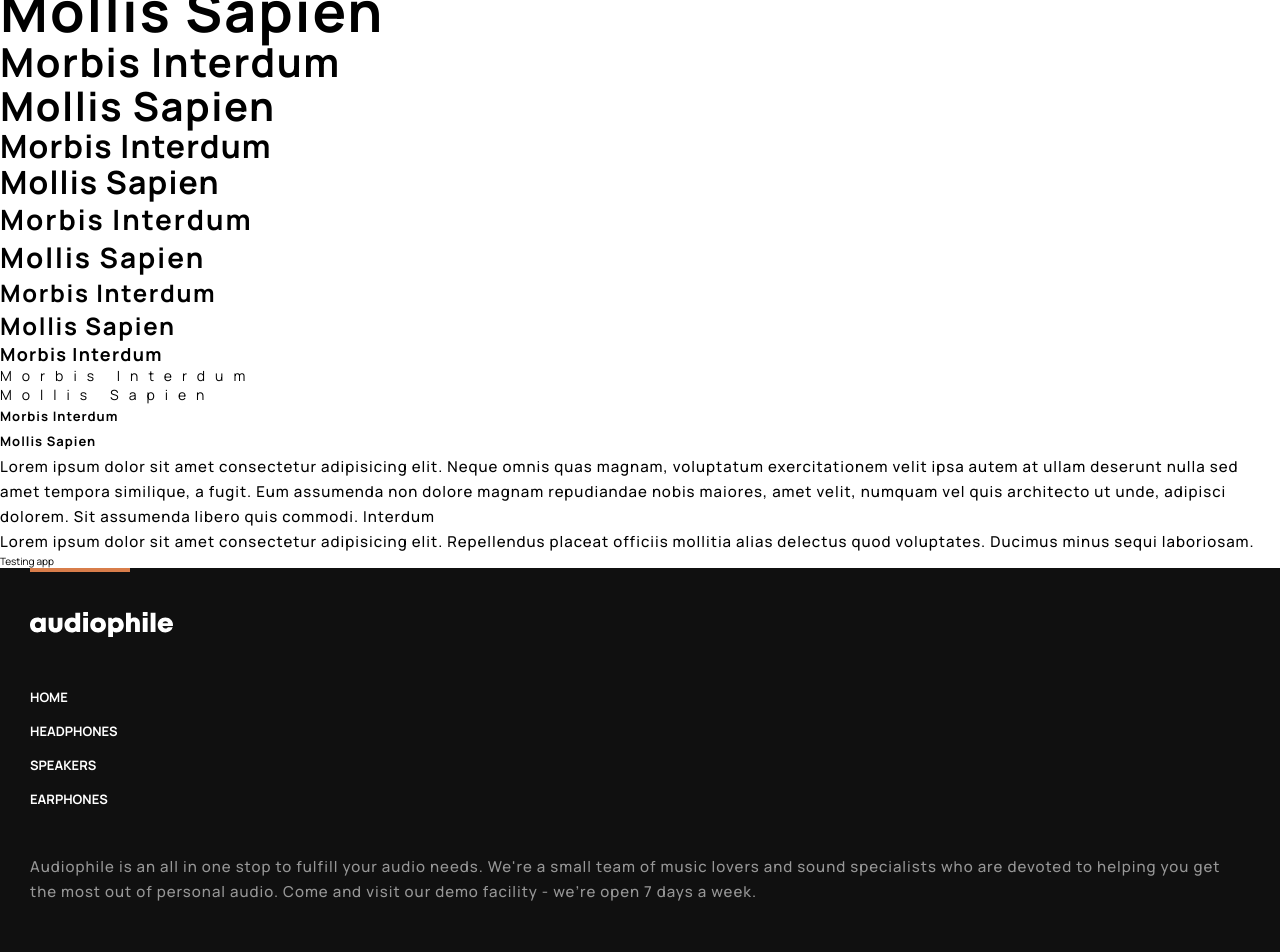
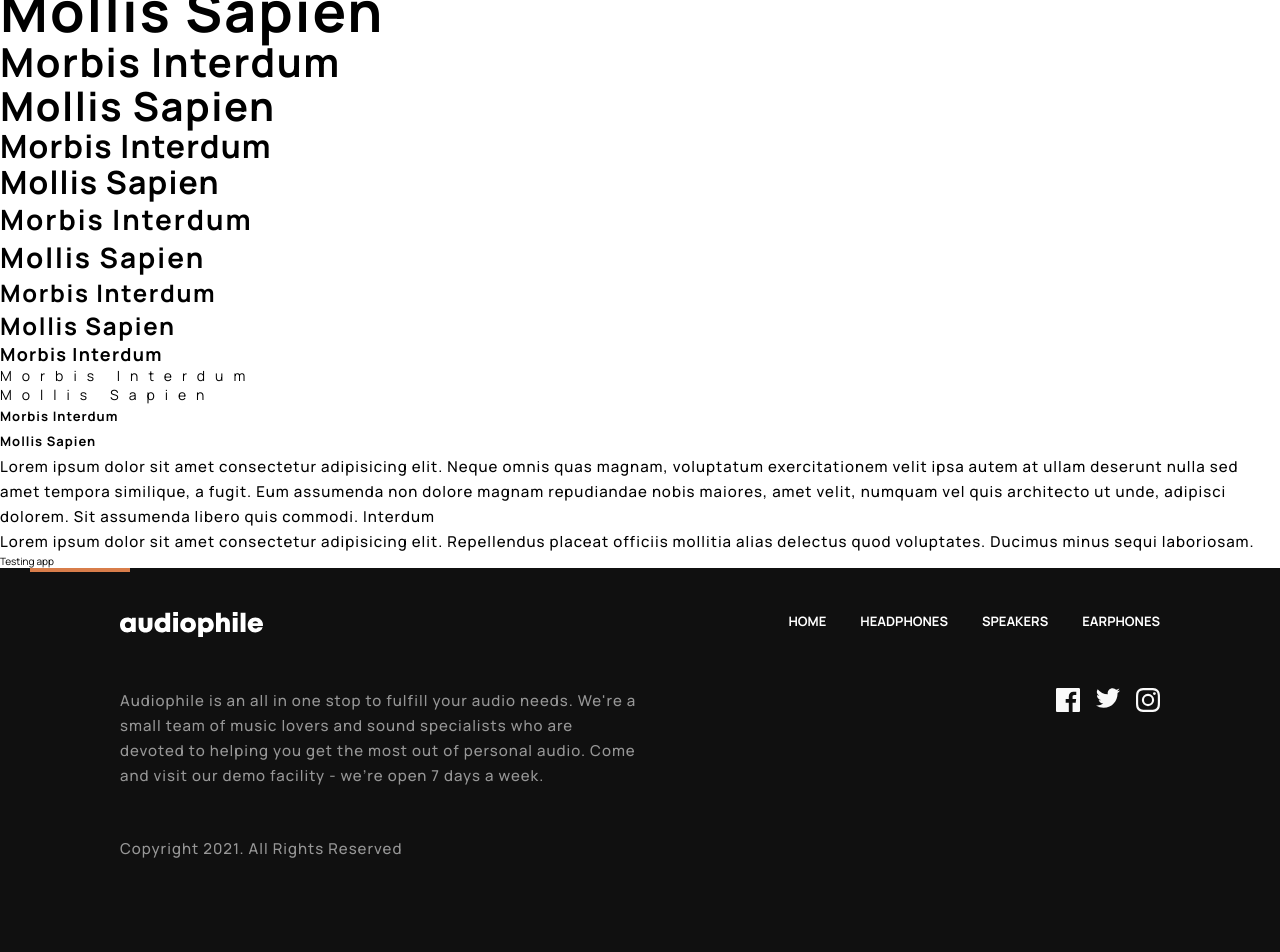
Before and after one commit to MauricioMorenoMorales/FM-16-audiophile-e-comerce, a React (Create React App) app: page / in a window 1280 px wide. Shown: the part 665-1617 px from the top of the page. Built offline with nearby package versions, Linux system fonts and the light colour scheme.

Commit message:
Footer completed

```diff
--- a/src/components/Footer/Footer.styles.ts
+++ b/src/components/Footer/Footer.styles.ts
@@ -53,6 +53,51 @@ const Styles = styled.footer`
 			margin-bottom: 40px;
 			margin-left: 30px;
 		}
+		.footer {
+			display: grid;
+			grid-template-columns: 50% 50%;
+			grid-template-areas:
+				'logo logo'
+				'links links'
+				'description description'
+				'copyright social';
+			&__logo {
+				grid-area: logo;
+			}
+			&__links {
+				grid-area: links;
+				flex-direction: row;
+				&__item {
+					margin-right: 34px;
+				}
+			}
+			&__description {
+				grid-area: description;
+			}
+			&__copyright {
+				grid-area: copyright;
+			}
+			&__social {
+				grid-area: social;
+				margin: 0;
+				margin-left: auto;
+			}
+		}
+		@media screen and (min-width: 1100px) {
+			.footer {
+				grid-template-areas: 'logo links' 'description social' 'copyright copyright';
+				max-width: 1100px;
+				margin: 0 auto;
+				&__links {
+					margin: 0;
+					margin-left: auto;
+					&__item {
+						margin: 0;
+						margin-left: 34px;
+					}
+				}
+			}
+		}
 	}
 `;
 
```
